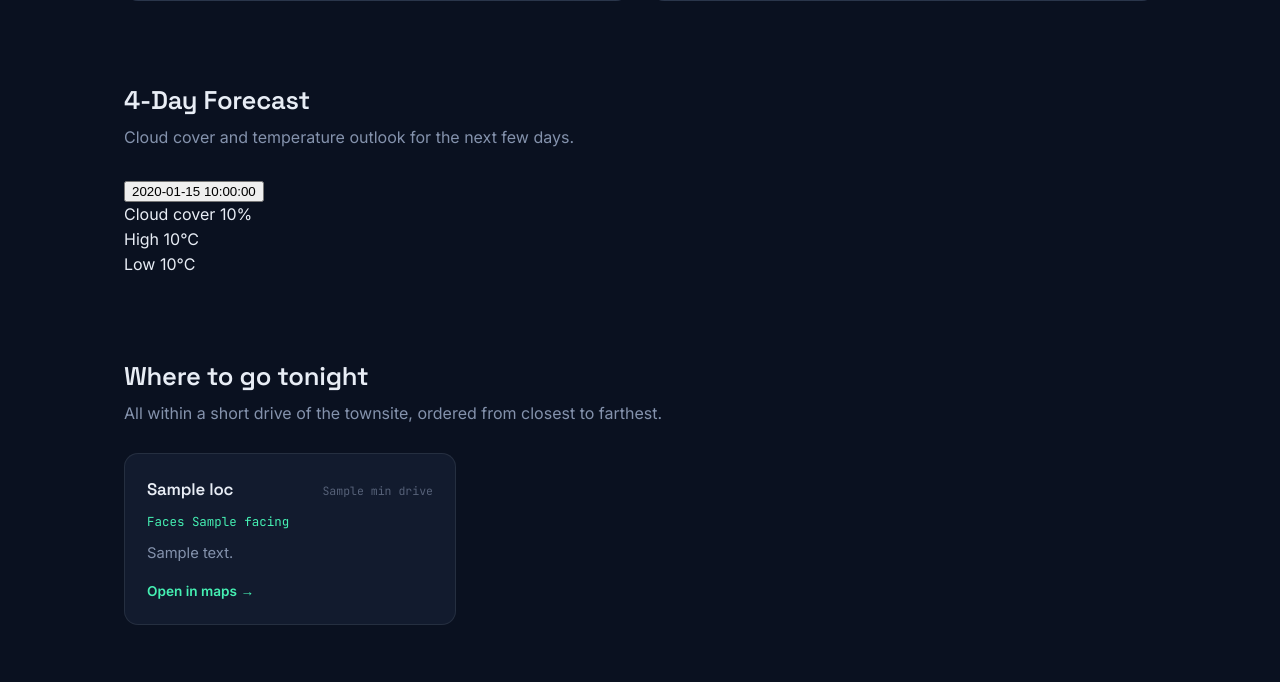
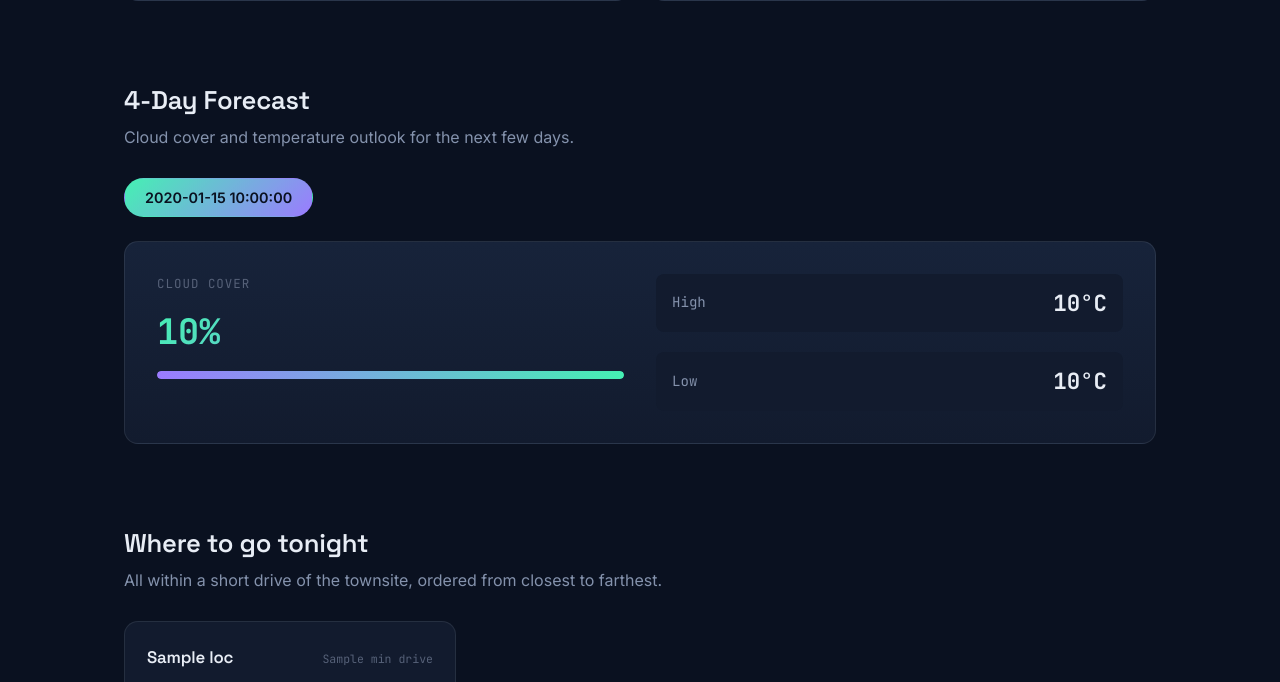
Before and after one commit to aarush-manne123/Banff_Aurora_Tracker, a Flask app: template templates/index.html in a window 1280 px wide. Shown: the part 839-1521 px from the top of the page. Run offline with Flask 3, Linux system fonts and the light colour scheme; the template is opened without the code that fills it: most values are stand-ins (such as "Sample title", 1, 10 or a date in 2020).

Commit message:
Add styles for forecast tabs and related components

```diff
--- a/static/css/style.css
+++ b/static/css/style.css
@@ -279,6 +279,131 @@ main { position: relative; z-index: 1; }
 }
 
 /* ---------------------------------------------------------------
+   Forecast tabs
+------------------------------------------------------------------ */
+.forecast-tabs {
+  display: flex;
+  gap: 8px;
+  margin-bottom: 24px;
+  flex-wrap: wrap;
+}
+
+.forecast-tab {
+  padding: 10px 20px;
+  background: var(--bg-panel);
+  border: 1px solid var(--border);
+  border-radius: 999px;
+  color: var(--text-muted);
+  font-family: var(--font-body);
+  font-size: 0.9rem;
+  cursor: pointer;
+  transition: all 0.2s ease;
+}
+
+.forecast-tab:hover {
+  background: var(--bg-panel-raised);
+  color: var(--text);
+}
+
+.forecast-tab.active {
+  background: linear-gradient(135deg, var(--aurora-green), var(--aurora-violet));
+  color: #0a1120;
+  border-color: transparent;
+  font-weight: 600;
+}
+
+.forecast-content {
+  position: relative;
+}
+
+.forecast-day {
+  display: none;
+}
+
+.forecast-day.active {
+  display: block;
+}
+
+.forecast-card {
+  background: linear-gradient(180deg, var(--bg-panel-raised), var(--bg-panel));
+  border: 1px solid var(--border);
+  border-radius: var(--radius);
+  padding: 32px;
+  display: grid;
+  grid-template-columns: 1fr 1fr;
+  gap: 32px;
+}
+
+.forecast-cloud {
+  display: flex;
+  flex-direction: column;
+  gap: 12px;
+}
+
+.forecast-label {
+  font-family: var(--font-mono);
+  font-size: 0.78rem;
+  text-transform: uppercase;
+  letter-spacing: 0.08em;
+  color: var(--text-faint);
+}
+
+.forecast-value {
+  font-family: var(--font-mono);
+  font-size: 2.2rem;
+  font-weight: 700;
+  background: linear-gradient(135deg, var(--aurora-green), var(--aurora-violet));
+  -webkit-background-clip: text;
+  background-clip: text;
+  color: transparent;
+}
+
+.forecast-bar {
+  height: 8px;
+  background: var(--bg-panel-raised);
+  border-radius: 999px;
+  overflow: hidden;
+}
+
+.forecast-bar-fill {
+  height: 100%;
+  background: linear-gradient(90deg, var(--aurora-violet), var(--aurora-green));
+  border-radius: 999px;
+  transition: width 0.5s ease;
+}
+
+.forecast-temp {
+  display: flex;
+  flex-direction: column;
+  gap: 20px;
+  justify-content: center;
+}
+
+.forecast-temp-item {
+  display: flex;
+  justify-content: space-between;
+  align-items: center;
+  padding: 12px 16px;
+  background: var(--bg-panel);
+  border-radius: var(--radius-sm);
+}
+
+.forecast-temp-item .forecast-label {
+  color: var(--text-muted);
+  text-transform: none;
+  letter-spacing: normal;
+  font-size: 0.88rem;
+}
+
+.forecast-temp-item .forecast-value {
+  font-size: 1.4rem;
+  color: var(--text);
+  background: none;
+  -webkit-background-clip: unset;
+  background-clip: unset;
+}
+
+/* ---------------------------------------------------------------
    Locations
 ------------------------------------------------------------------ */
 .location-grid {
```
